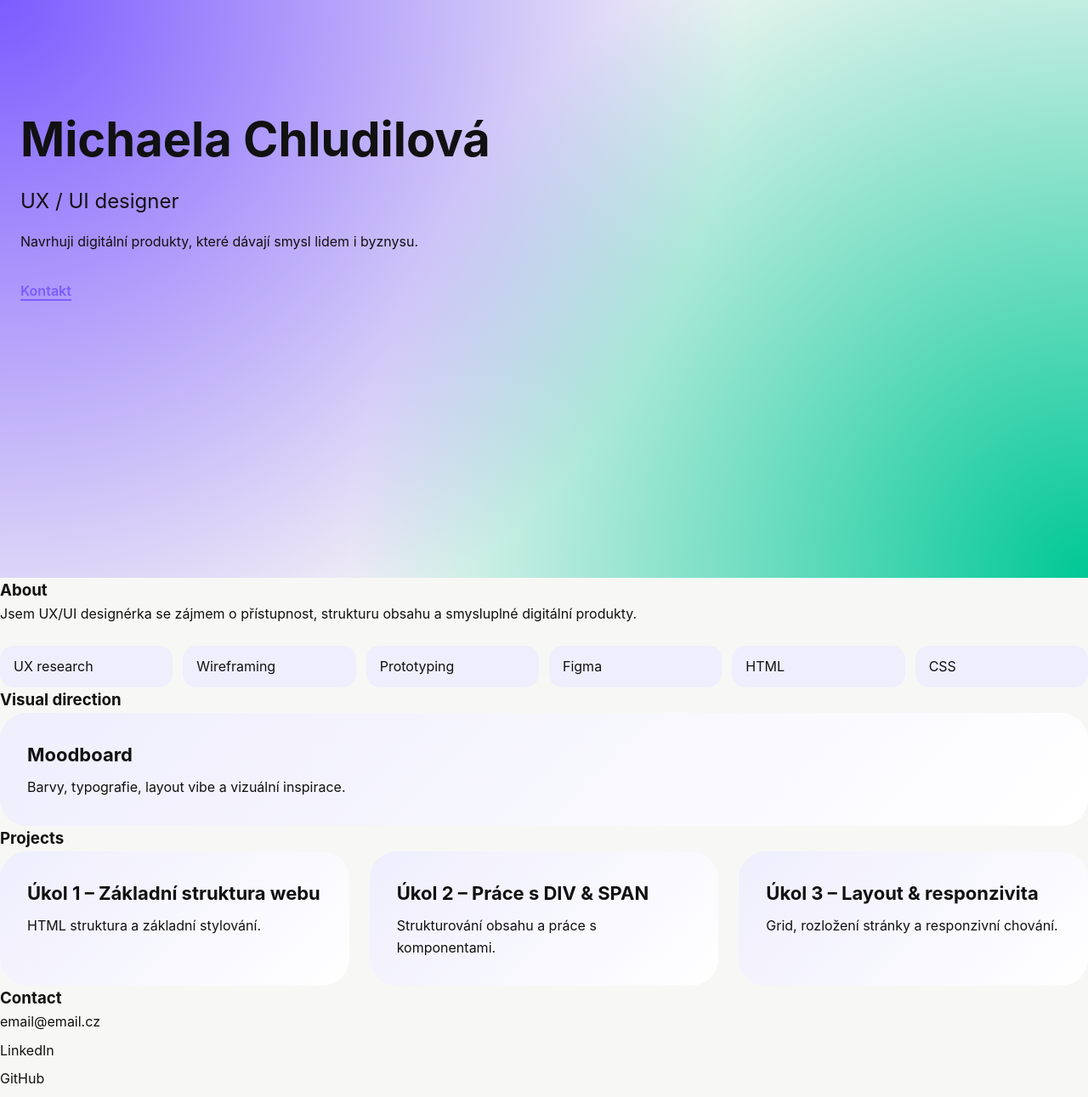
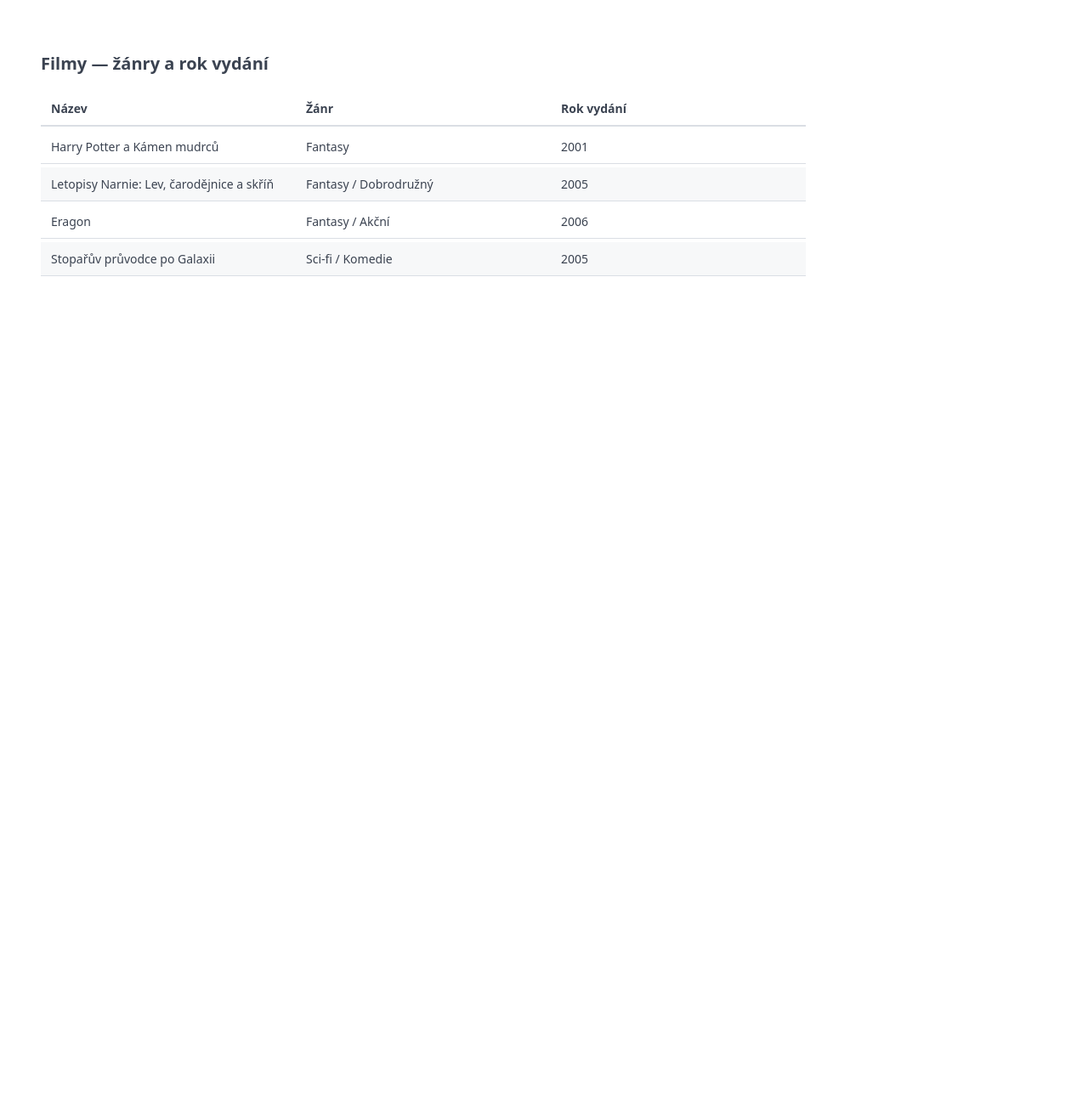
Before and after one commit to Michiko0223/personal-portfolio, a plain HTML site: page index.html in a window 1280 px wide. Shown: the whole page at 85% size. After the commit the page ends 800 px from the top, so only its background shows below. Drawn offline with Linux system fonts and the light colour scheme.

Commit message:
Add files via upload

```diff
--- a/index.html
+++ b/index.html
@@ -1,76 +1,44 @@
 <!DOCTYPE html>
 <html lang="cs">
   <head>
-    <meta charset="UTF-8" />
-    <meta name="viewport" content="width=device-width, initial-scale=1.0" />
-    <title>Michaela Chludilová – UX/UI Designer</title>
+    <meta charset="utf-8" />
+    <title>Seznam filmů</title>
     <link rel="stylesheet" href="style.css" />
   </head>
+  <body>
+    <h1>Filmy — žánry a rok vydání</h1>
 
-  <body>
-    <section class="hero">
-      <h1>Michaela Chludilová</h1>
-      <h2>UX / UI designer</h2>
-      <p>Navrhuji digitální produkty, které dávají smysl lidem i byznysu.</p>
-      <a href="#contact" class="cta">Kontakt</a>
-    </section>
+    <table class="films-table" aria-label="Seznam filmů">
+      <thead>
+        <tr>
+          <th>Název</th>
+          <th>Žánr</th>
+          <th>Rok vydání</th>
+        </tr>
+      </thead>
 
-    <section class="about">
-      <h3>About</h3>
-      <p>
-        Jsem UX/UI designérka se zájmem o přístupnost, strukturu obsahu a
-        smysluplné digitální produkty.
-      </p>
-
-      <ul class="skills">
-        <li>UX research</li>
-        <li>Wireframing</li>
-        <li>Prototyping</li>
-        <li>Figma</li>
-        <li>HTML</li>
-        <li>CSS</li>
-      </ul>
-    </section>
-
-    <section class="projects">
-      <h3>Visual direction</h3>
-
-      <a
-        href="images/moodboard-preview.png"
-        class="project-card"
-        target="_blank"
-      >
-        <h4>Moodboard</h4>
-        <p>Barvy, typografie, layout vibe a vizuální inspirace.</p>
-      </a>
-    </section>
-
-    <section class="projects">
-      <h3>Projects</h3>
-
-      <div class="project-grid">
-        <a href="ukol-1/index.html" class="project-card">
-          <h4>Úkol 1 – Základní struktura webu</h4>
-          <p>HTML struktura a základní stylování.</p>
-        </a>
-
-        <a href="ukol-2/index.html" class="project-card">
-          <h4>Úkol 2 – Práce s DIV & SPAN</h4>
-          <p>Strukturování obsahu a práce s komponentami.</p>
-        </a>
-
-        <a href="ukol-3/index.html" class="project-card">
-          <h4>Úkol 3 – Layout & responzivita</h4>
-          <p>Grid, rozložení stránky a responzivní chování.</p>
-        </a>
-      </div>
-    </section>
-
-    <section class="contact" id="contact">
-      <h3>Contact</h3>
-      <a href="mailto:email@email.cz">email@email.cz</a>
-      <a href="#">LinkedIn</a>
-      <a href="#">GitHub</a>
-    </section>
+      <tbody>
+        <tr>
+          <td>Harry Potter a Kámen mudrců</td>
+          <td>Fantasy</td>
+          <td>2001</td>
+        </tr>
+        <tr>
+          <td>Letopisy Narnie: Lev, čarodějnice a skříň</td>
+          <td>Fantasy / Dobrodružný</td>
+          <td>2005</td>
+        </tr>
+        <tr>
+          <td>Eragon</td>
+          <td>Fantasy / Akční</td>
+          <td>2006</td>
+        </tr>
+        <tr>
+          <td>Stopařův průvodce po Galaxii</td>
+          <td>Sci-fi / Komedie</td>
+          <td>2005</td>
+        </tr>
+      </tbody>
+    </table>
   </body>
 </html>
--- a/style.css
+++ b/style.css
@@ -1,132 +1,93 @@
-:root {
-  --bg-main: #f7f7f5;
-  --text-main: #111111;
-  --accent: #7c5cff;
-  --accent-soft: #efeefd;
+/* ZÁKLADNÍ NASTAVENÍ */
+body {
+  font-family: system-ui, -apple-system, "Segoe UI", Roboto, "Helvetica Neue",
+    Arial;
+  background: #ffffff;
+  padding: 40px;
+  color: #3b4351; /* originální barva písma */
 }
 
-
-* {
-  box-sizing: border-box;
-  margin: 0;
-  padding: 0;
+/* HLAVIČKA STRÁNKY */
+h1 {
+  font-size: 20px;
+  font-weight: 700;
+  margin-bottom: 16px;
+  color: #3b4351;
 }
 
-body {
-  font-family: "Inter", sans-serif;
-  background: var(--bg-main);
-  color: var(--text-main);
-  line-height: 1.6;
+/* TABULKA */
+.films-table {
+  width: 100%;
+  max-width: 900px;
+  border-collapse: separate;
+  border-spacing: 0 4px; /* jemné mezery mezi řádky */
+  table-layout: fixed;
 }
 
-
-.hero {
-  min-height: 85vh;
-  padding: 120px 24px;
-  background: radial-gradient(circle at top left, #7c5cff, transparent 60%),
-    radial-gradient(circle at bottom right, #00c896, transparent 60%),
-    var(--bg-main);
+/* HLAVIČKA TABULKY */
+.films-table thead th {
+  text-align: left;
+  font-weight: 600;
+  font-size: 14px;
+  padding: 10px 12px;
+  border-bottom: 2px solid #dadee4; /* decentní spodní čára */
+  color: #3b4351;
+  background-color: #ffffff;
 }
 
-.hero-content {
-  max-width: 900px;
-  margin: 0 auto;
+/* ŘÁDKY TABULKY */
+.films-table tbody tr {
+  background: #ffffff;
+  transition: background-color 0.2s ease;
 }
 
-.hero h1 {
-  font-size: 56px;
-  margin-bottom: 8px;
+/* Pruhování */
+.films-table tbody tr:nth-child(even) {
+  background: #f7f8f9; /* barva pruhů */
 }
 
-.hero h2 {
-  font-size: 24px;
-  font-weight: 400;
-  margin-bottom: 16px;
+/* BUŇKY */
+.films-table tbody td {
+  padding: 10px 12px; /* přiměřené vnitřní odsazení */
+  font-size: 14px;
+  color: #3b4351;
+  border-bottom: 1px solid #dadee4; /* decentní oddělení řádků */
+  text-align: left;
+  vertical-align: middle;
 }
 
-.hero p {
-  max-width: 520px;
-  margin-bottom: 32px;
+/* ZVÝRAZNĚNÍ ŘÁDKU PŘI NAJETÍ */
+.films-table tbody tr:hover {
+  background: #eef2f8;
 }
 
-.cta {
-  text-decoration: none;
-  font-weight: 600;
-  color: var(--accent);
-  border-bottom: 2px solid var(--accent);
-}
-
-.section {
-  background: white;
-  border-radius: 32px;
-  padding: 64px;
-  margin: 64px auto;
-  max-width: 1100px;
-  box-shadow: 0 20px 40px rgba(0, 0, 0, 0.06);
-}
-
-.section h3 {
-  font-size: 32px;
-  margin-bottom: 24px;
-  color: var(--accent);
-}
-
-
-.skills {
-  list-style: none;
-  display: grid;
-  grid-template-columns: repeat(auto-fit, minmax(140px, 1fr));
-  gap: 12px;
-  margin-top: 24px;
-}
-
-.skills li {
-  background: var(--accent-soft);
-  padding: 12px 16px;
-  border-radius: 16px;
-}
-
-
-.project-grid {
-  display: grid;
-  grid-template-columns: repeat(auto-fit, minmax(260px, 1fr));
-  gap: 24px;
-}
-
-.project-card {
-  display: block;
-  background: linear-gradient(135deg, var(--accent-soft), white);
-  border-radius: 32px;
-  padding: 32px;
-  text-decoration: none;
-  color: inherit;
-  transition: transform 0.25s ease, box-shadow 0.25s ease;
-}
-
-.project-card:hover {
-  transform: translateY(-6px);
-  box-shadow: 0 16px 32px rgba(0, 0, 0, 0.08);
-}
-
-.project-card h4 {
-  font-size: 22px;
-  margin-bottom: 8px;
-}
-
-.contact a {
-  display: block;
-  color: inherit;
-  text-decoration: none;
-  margin-bottom: 8px;
-}
-
-
-@media (max-width: 600px) {
-  .hero h1 {
-    font-size: 40px;
+/* RESPONSIVITA */
+@media (max-width: 560px) {
+  .films-table thead {
+    display: none;
   }
-
-  .section {
-    padding: 40px 24px;
+  .films-table,
+  .films-table tbody,
+  .films-table tr,
+  .films-table td {
+    display: block;
+    width: 100%;
+  }
+  .films-table tr {
+    margin-bottom: 10px;
+    background: #fff;
+  }
+  .films-table td {
+    padding: 8px;
+    border-bottom: none;
+    text-align: left;
+  }
+  .films-table td::before {
+    content: attr(data-label);
+    display: block;
+    font-weight: 600;
+    font-size: 12px;
+    color: #666;
+    margin-bottom: 4px;
   }
 }
```
Also changed, not shown: druha.html (added, +19 -0 lines), apple_yosemite.jpg (added), moodboard-preview.png (added).
